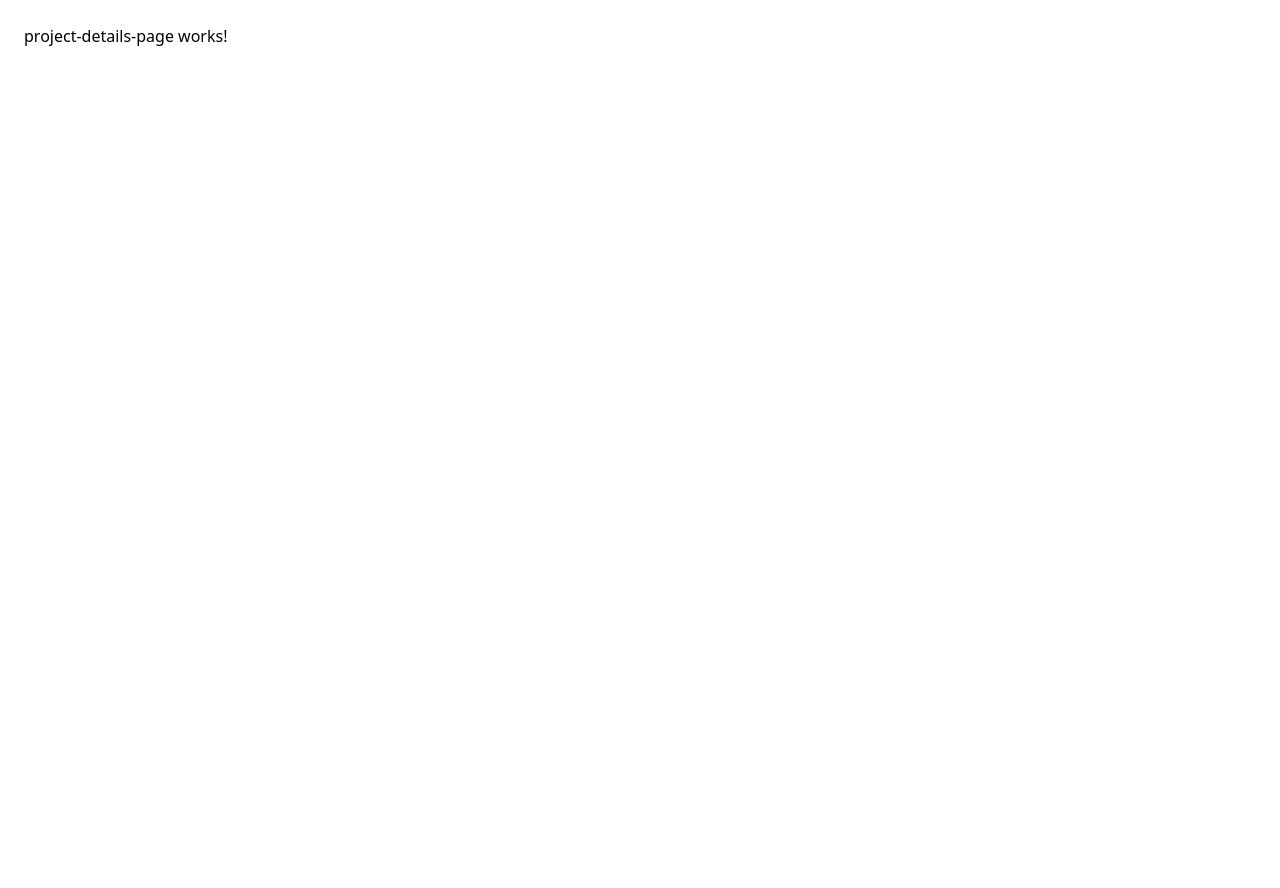
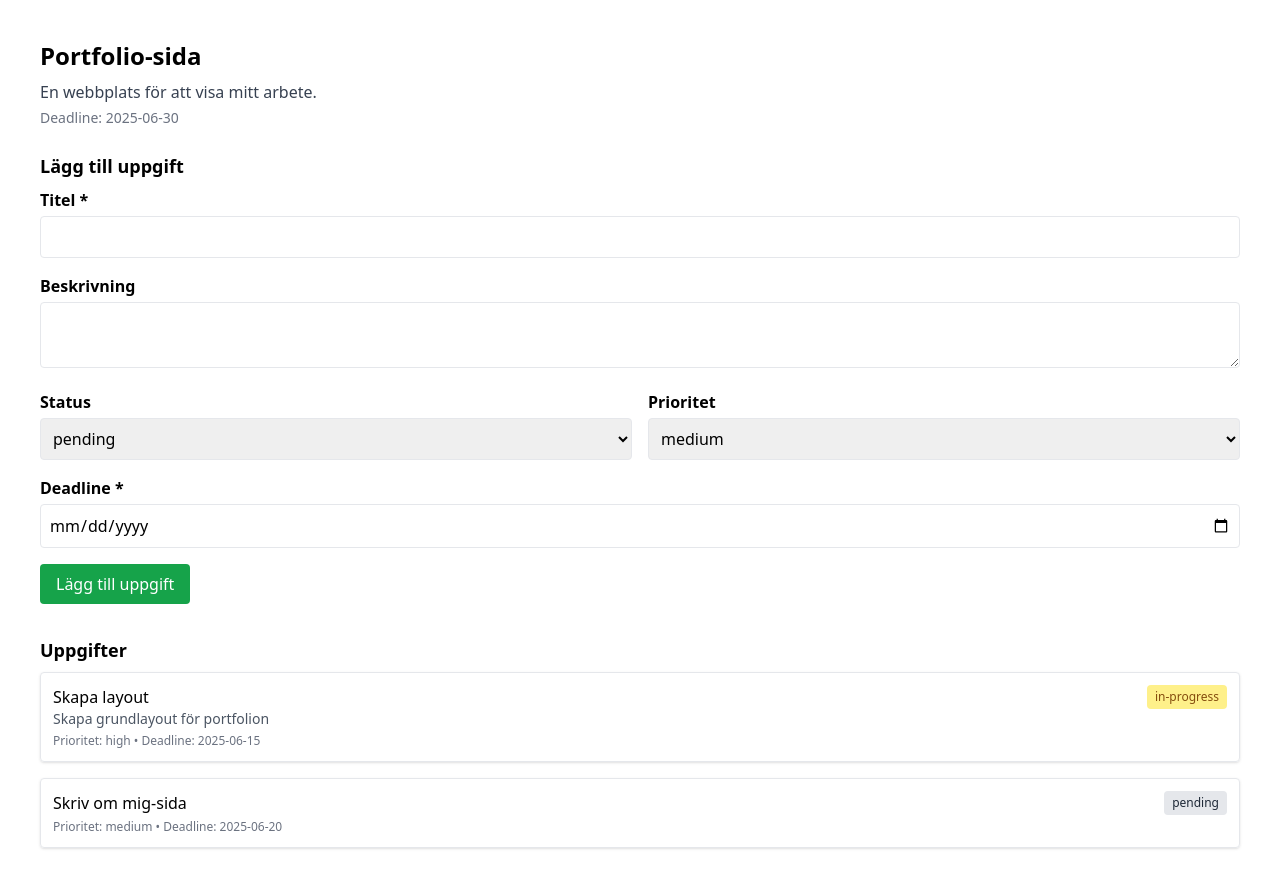
Before and after one commit to SIKR98/task-manager, an Angular app: page /projects/1 in a window 1280 px wide. Before the commit the page ends 800 px from the top, so only its background shows below. Built offline with nearby package versions, Linux system fonts and the light colour scheme.

Commit message:
status pending, in progress, done

```diff
--- a/src/app/core/services/task.service.ts
+++ b/src/app/core/services/task.service.ts
@@ -5,10 +5,42 @@ import { Task } from '../../models/task.model';
   providedIn: 'root',
 })
 export class TaskService {
-  private _tasks = signal<Task[]>([]);
+  private _tasks = signal<Task[]>([
+    {
+      id: 1,
+      projectId: 1,
+      title: 'Skapa layout',
+      description: 'Skapa grundlayout för portfolion',
+      status: 'in-progress',
+      priority: 'high',
+      deadline: '2025-06-15',
+    },
+    {
+      id: 2,
+      projectId: 1,
+      title: 'Skriv om mig-sida',
+      description: '',
+      status: 'pending',
+      priority: 'medium',
+      deadline: '2025-06-20',
+    },
+    {
+      id: 3,
+      projectId: 2,
+      title: 'Fixa Git-repo',
+      description: '',
+      status: 'done',
+      priority: 'low',
+      deadline: '2025-06-10',
+    },
+  ]);
 
   get tasks() {
     return this._tasks.asReadonly();
+  }
+
+  getTasksForProject(projectId: number) {
+    return this._tasks().filter((task) => task.projectId === projectId);
   }
 
   addTask(task: Task) {
@@ -24,8 +56,4 @@ export class TaskService {
   deleteTask(id: number) {
     this._tasks.update((list) => list.filter((t) => t.id !== id));
   }
-
-  getTasksForProject(projectId: number): Task[] {
-    return this._tasks().filter((t) => t.projectId === projectId);
-  }
 }
--- a/src/app/features/projects/project-details-page/project-details-page.component.html
+++ b/src/app/features/projects/project-details-page/project-details-page.component.html
@@ -1 +1,50 @@
-<p>project-details-page works!</p>
+<div *ngIf="project; else notFound" class="p-4">
+  <h2 class="text-2xl font-bold mb-2">{{ project.name }}</h2>
+  <p class="text-gray-700 mb-1">{{ project.description }}</p>
+  <p class="text-sm text-gray-500">Deadline: {{ project.deadline }}</p>
+
+  <!-- Lägg till uppgift -->
+  <div class="mt-6">
+    <h3 class="text-lg font-semibold mb-2">Lägg till uppgift</h3>
+    <app-task-form
+      [projectId]="project.id"
+      (submitTask)="onAddTask($event)"
+    ></app-task-form>
+  </div>
+
+  <!-- Lista av uppgifter -->
+  <div class="mt-8">
+    <h3 class="text-lg font-semibold mb-2">Uppgifter</h3>
+
+    <ul *ngIf="tasks.length > 0; else noTasks" class="space-y-4">
+      <li *ngFor="let task of tasks" class="border p-3 rounded shadow">
+        <div class="flex justify-between items-center">
+          <h4 class="font-medium">{{ task.title }}</h4>
+            <span
+            (click)="cycleTaskStatus(task)"
+            class="text-xs px-2 py-1 rounded cursor-pointer hover:opacity-90"
+            [ngClass]="{
+                'bg-green-200 text-green-800': task.status === 'done',
+                'bg-yellow-200 text-yellow-800': task.status === 'in-progress',
+                'bg-gray-200 text-gray-800': task.status === 'pending'
+            }"
+            >
+            {{ task.status }}
+            </span>
+        </div>
+        <p class="text-sm text-gray-600">{{ task.description }}</p>
+        <p class="text-xs text-gray-500 mt-1">
+          Prioritet: {{ task.priority }} • Deadline: {{ task.deadline }}
+        </p>
+      </li>
+    </ul>
+
+    <ng-template #noTasks>
+      <p class="text-gray-500">Inga uppgifter i detta projekt.</p>
+    </ng-template>
+  </div>
+</div>
+
+<ng-template #notFound>
+  <p class="text-red-500 text-center mt-10">Projektet kunde inte hittas.</p>
+</ng-template>
--- a/src/app/features/projects/project-details-page/project-details-page.component.ts
+++ b/src/app/features/projects/project-details-page/project-details-page.component.ts
@@ -1,11 +1,53 @@
-import { Component } from '@angular/core';
+import { Component, inject } from '@angular/core';
+import { CommonModule } from '@angular/common';
+import { ActivatedRoute } from '@angular/router';
+import { ProjectService } from '../../../core/services/project.service';
+import { TaskService } from '../../../core/services/task.service';
+import { Project } from '../../../models/project.model';
+import { Task, TaskStatus } from '../../../models/task.model';
+import { TaskFormComponent } from '../../tasks/task-form/task-form.component';
 
 @Component({
   selector: 'app-project-details-page',
-  imports: [],
+  standalone: true,
+  imports: [CommonModule, TaskFormComponent],
   templateUrl: './project-details-page.component.html',
-  styleUrl: './project-details-page.component.scss'
 })
 export class ProjectDetailsPageComponent {
+  private route = inject(ActivatedRoute);
+  private projectService = inject(ProjectService);
+  private taskService = inject(TaskService);
 
+  project?: Project;
+  tasks: Task[] = [];
+
+  constructor() {
+    const id = Number(this.route.snapshot.paramMap.get('id'));
+    this.project = this.projectService.getProjectById(id);
+
+    if (this.project) {
+      this.tasks = this.taskService.getTasksForProject(this.project.id);
+    }
+  }
+
+  onAddTask(task: Task) {
+    this.taskService.addTask(task);
+    this.tasks = this.taskService.getTasksForProject(task.projectId);
+  }
+
+  cycleTaskStatus(task: Task) {
+    const nextStatusMap: Record<TaskStatus, TaskStatus> = {
+      'pending': 'in-progress',
+      'in-progress': 'done',
+      'done': 'pending',
+    };
+
+    const updatedTask: Task = {
+      ...task,
+      status: nextStatusMap[task.status],
+    };
+
+    this.taskService.updateTask(updatedTask);
+    this.tasks = this.taskService.getTasksForProject(task.projectId);
+  }
 }
--- /dev/null
+++ b/src/app/features/tasks/task-form/task-form.component.html
@@ -0,0 +1,42 @@
+<form [formGroup]="form" (ngSubmit)="submit()" class="space-y-4 mb-6">
+  <div>
+    <label class="block font-semibold mb-1">Titel *</label>
+    <input type="text" formControlName="title" class="w-full border p-2 rounded" />
+    <div *ngIf="form.get('title')?.invalid && form.get('title')?.touched" class="text-red-500 text-sm">
+      Titel är obligatorisk.
+    </div>
+  </div>
+
+  <div>
+    <label class="block font-semibold mb-1">Beskrivning</label>
+    <textarea formControlName="description" rows="2" class="w-full border p-2 rounded"></textarea>
+  </div>
+
+  <div class="flex gap-4">
+    <div class="flex-1">
+      <label class="block font-semibold mb-1">Status</label>
+      <select formControlName="status" class="w-full border p-2 rounded">
+        <option *ngFor="let s of statuses" [value]="s">{{ s }}</option>
+      </select>
+    </div>
+
+    <div class="flex-1">
+      <label class="block font-semibold mb-1">Prioritet</label>
+      <select formControlName="priority" class="w-full border p-2 rounded">
+        <option *ngFor="let p of priorities" [value]="p">{{ p }}</option>
+      </select>
+    </div>
+  </div>
+
+  <div>
+    <label class="block font-semibold mb-1">Deadline *</label>
+    <input type="date" formControlName="deadline" class="w-full border p-2 rounded" />
+    <div *ngIf="form.get('deadline')?.invalid && form.get('deadline')?.touched" class="text-red-500 text-sm">
+      Deadline krävs.
+    </div>
+  </div>
+
+  <button type="submit" class="bg-green-600 text-white px-4 py-2 rounded hover:bg-green-700" [disabled]="form.invalid">
+    Lägg till uppgift
+  </button>
+</form>
--- /dev/null
+++ b/src/app/features/tasks/task-form/task-form.component.ts
@@ -0,0 +1,42 @@
+import { Component, EventEmitter, Input, Output } from '@angular/core';
+import { CommonModule } from '@angular/common';
+import { FormBuilder, FormGroup, ReactiveFormsModule, Validators } from '@angular/forms';
+import { Task, TaskPriority, TaskStatus } from '../../../models/task.model';
+
+@Component({
+  selector: 'app-task-form',
+  standalone: true,
+  imports: [CommonModule, ReactiveFormsModule],
+  templateUrl: './task-form.component.html',
+})
+export class TaskFormComponent {
+  @Input() projectId!: number;
+  @Output() submitTask = new EventEmitter<Task>();
+
+  form: FormGroup;
+
+  priorities: TaskPriority[] = ['low', 'medium', 'high'];
+  statuses: TaskStatus[] = ['pending', 'in-progress', 'done'];
+
+  constructor(private fb: FormBuilder) {
+    this.form = this.fb.group({
+      title: ['', Validators.required],
+      description: [''],
+      status: ['pending'],
+      priority: ['medium'],
+      deadline: ['', Validators.required],
+    });
+  }
+
+  submit() {
+    if (this.form.valid) {
+      const task: Task = {
+        id: Date.now(),
+        projectId: this.projectId,
+        ...this.form.value,
+      };
+      this.submitTask.emit(task);
+      this.form.reset({ status: 'pending', priority: 'medium' });
+    }
+  }
+}
```
Also changed, not shown: src/app/features/tasks/task-form/task-form.component.scss (added), 1 other file (tests, documents, lock files or other folders).
